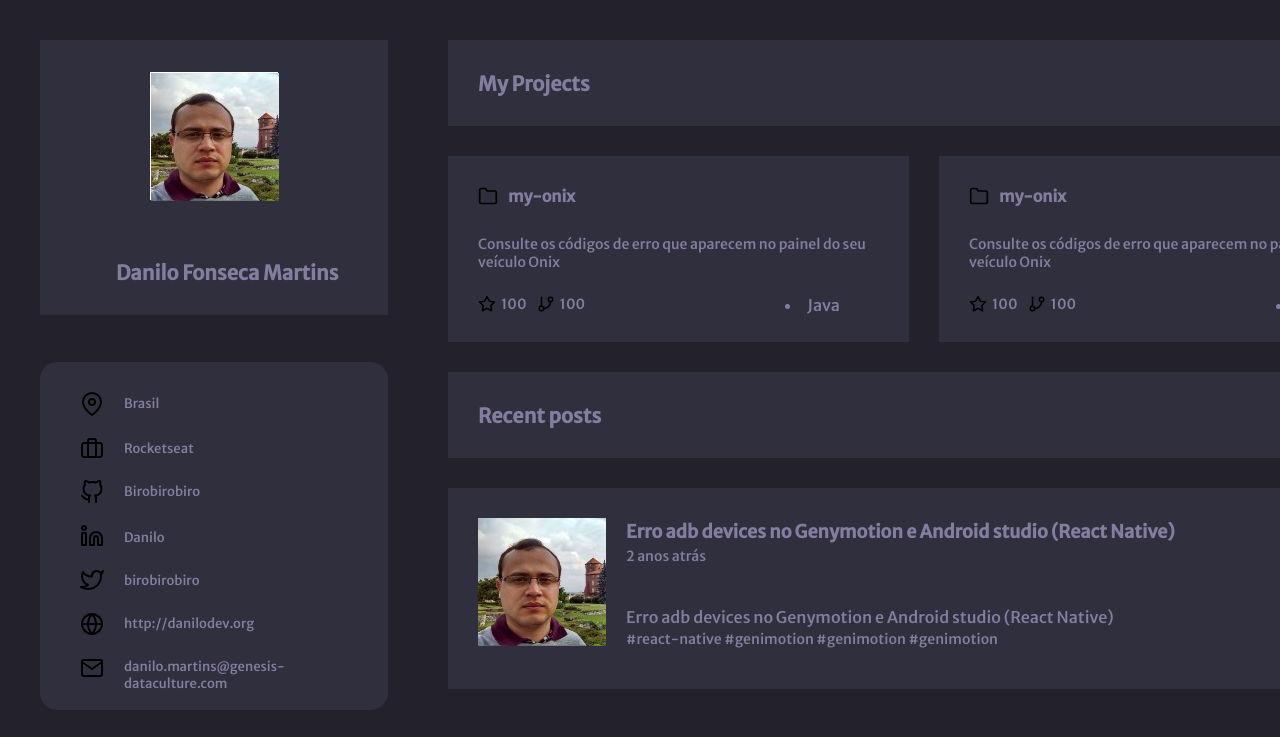
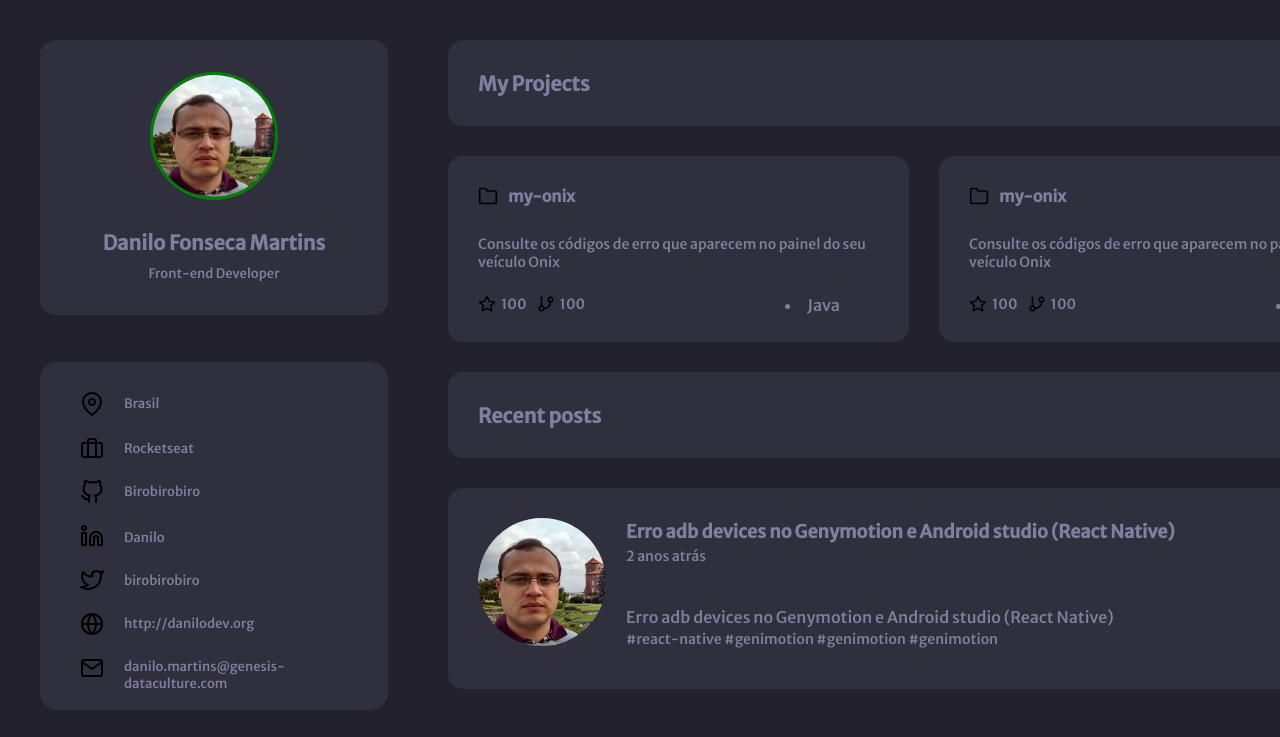
Before and after one commit to danilosjc/frontend, a plain HTML site: page index.html in a window 1280 px wide. Shown: the top 737 px of the page. Drawn offline with Linux system fonts and the light colour scheme.

Commit message:
layout finalizado

```diff
--- a/index.html
+++ b/index.html
@@ -12,8 +12,9 @@
         <div class="container">
             <div class="container1">
                 <div class="box profile">
-                    <div class="profoto"><img src="./assets/Danilo_Foto1.jpg"></div>
+                    <img class="profoto" src="./assets/Danilo_Foto1.jpg">
                     <div class="nome">Danilo Fonseca Martins</div>
+                    <div class="profissao">Front-end Developer</div>
                 </div>
                 <div class="box links">
                     <div class= "icons">
@@ -95,7 +96,7 @@
                     <div class="txt recentposts"><strong>Recent posts</strong></div>
                 </div>
                 <div class="box1 post">
-                    <div class="foto"><img src="./assets/Danilo_Foto1.jpg"></div>
+                    <img class="foto" src="./assets/Danilo_Foto1.jpg">
                     <div class="posttexto">
                         <p class="titulo">Erro adb devices no Genymotion e Android studio (React Native)</p>
                         <p class="tempo">2 anos atrás</p>
--- a/style.css
+++ b/style.css
@@ -32,11 +32,13 @@
     background-color: #302F3D;
     color: #837E9F;;
     margin-left: 40px;
+    border-radius: 5%;
 }
 
 .box1 {
     background-color: #302F3D;
     color: #837E9F;
+
 
 }
 
@@ -44,30 +46,35 @@
     height: 275px;
     margin-top: 40px;
     display: flex;
-    flex-wrap: wrap;
+    flex-direction: column;
 }
 
 .profoto {
     margin-top: 32px;
     margin-left: 110px;
-    border: 1px solid #fff;
+    object-fit: cover;
+    border-radius: 50%;
+    border: 3px solid green;
     width: 128px;
     height: 128px;
+
 }
 
 .nome {
-    margin-top: 30px;
-    margin-left: 76px;
     font-family: 'Merriweather Sans', sans-serif;
     font-size: 20px;
     font-weight: 700;
+    margin-top: 30px;
+    text-align: center;
 
 }
 
 .profissao {
+    margin-top: 10px;
     font-family: 'Merriweather Sans', sans-serif;
     font-size: 13px;
     font-weight: 300;
+    text-align: center;
 }
 
 .links {
@@ -205,6 +212,10 @@
     margin-left: 60px;
     display: flex;
     justify-content: space-between;
+    border-bottom-left-radius: 15px;
+    border-top-left-radius: 15px;
+    border-bottom-right-radius: 15px;
+    border-top-right-radius: 15px;
 
 }
 
@@ -231,6 +242,7 @@
     margin-left: 60px;
     order: 3;
     display: flex;
+    border-radius: 15px;
 }
 
 .recentposts {
@@ -247,6 +259,8 @@
     display: flex;
     flex-wrap: wrap;
     font-family: 'Merriweather Sans', sans-serif;
+    border-radius: 15px;
+
 }
 
 .project2 {
@@ -258,6 +272,7 @@
     display: flex;
     flex-wrap: wrap;
     font-family: 'Merriweather Sans', sans-serif;
+    border-radius: 15px;
 }
 
 .post {
@@ -269,6 +284,7 @@
     display: flex;
     flex-wrap: wrap;
     font-family: 'Merriweather Sans', sans-serif;
+    border-radius: 15px;
 
 }
 
@@ -317,6 +333,8 @@
     margin-left: 30px;
     width: 128px;
     height: 128px;
+    object-fit: cover;
+    border-radius: 50%;
 }
 
 .posttexto {
```
